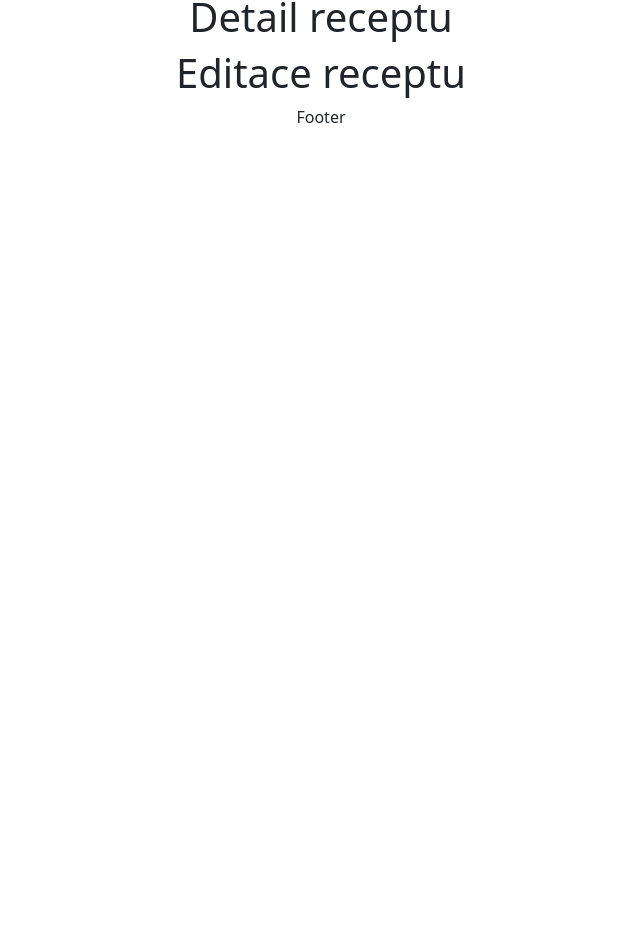
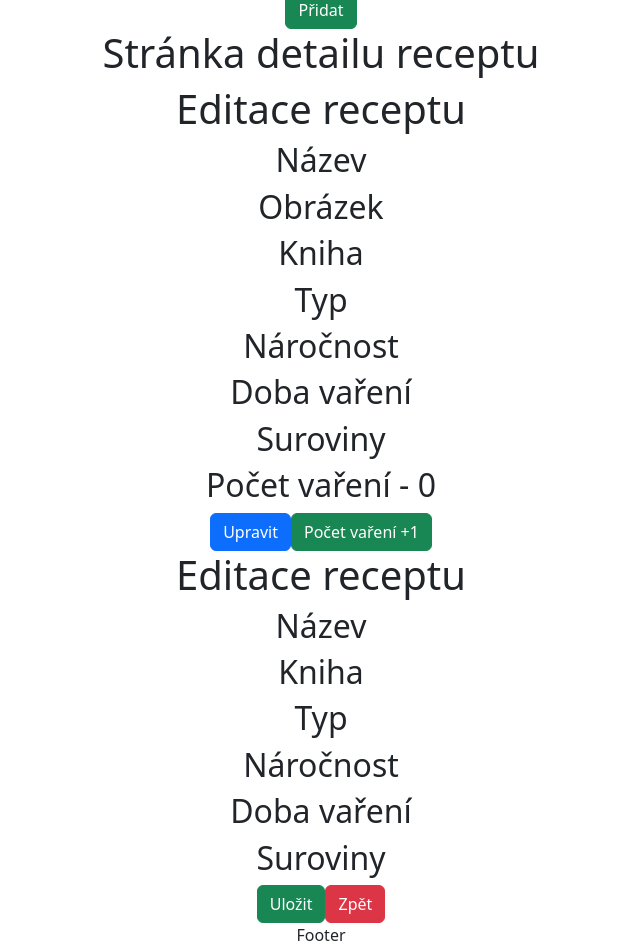
Before and after one commit to Eleps25/M-recepty, a React (Vite) app: page / in a window 1280 px wide. Shown: the part 2549-3501 px from the top of the page, without its empty margins (319-959 px from the left). Before the commit the page ends 2710 px from the top, so only its background shows below. Built offline with nearby package versions, Linux system fonts and the light colour scheme.

Commit message:
recipe detail page base structure

```diff
--- a/src/App.tsx
+++ b/src/App.tsx
@@ -2,9 +2,7 @@ import "./App.css";
 import Footer from "./components/Footer/Footer";
 import Header from "./components/Header/Header";
 import Home from "./components/Home/Home";
-import RecipeDetail from "./components/RecipeDetail/RecipeDetail";
 import RecipeDetailPage from "./components/RecipeDetailPage/RecipeDetailPage";
-import RecipeEdit from "./components/RecipeEdit/RecipeEdit";
 import RecipeList from "./components/RecipeList/RecipeList";
 
 function App() {
@@ -14,8 +12,6 @@ function App() {
       <Home />
       <RecipeList />
       <RecipeDetailPage />
-      <RecipeDetail />
-      <RecipeEdit />
       <Footer />
     </>
   );
--- a/src/components/RecipeAddForm/RecipeAddForm.tsx
+++ b/src/components/RecipeAddForm/RecipeAddForm.tsx
@@ -6,9 +6,11 @@ export default function RecipeAddForm() {
       <h1>Fromulář přidání nového receptu</h1>
       <h2>Název</h2>
       <h2>Kniha</h2>
+      <h2>Stránka</h2>
       <h2>Typ</h2>
       <h2>Náročnost</h2>
       <h2>Doba vaření</h2>
+      <h2>Suroviny</h2>
       <Button variant="success">Přidat</Button>
     </div>
   )
--- a/src/components/RecipeDetail/RecipeDetail.tsx
+++ b/src/components/RecipeDetail/RecipeDetail.tsx
@@ -1,3 +1,27 @@
+import { useState } from "react";
+
+import Button from "react-bootstrap/Button";
+
 export default function RecipeDetail() {
-  return <h1>Detail receptu</h1>;
+  const [cookedNumber, setCookedNumber] = useState(0);
+  return (
+    <div>
+      <h1>Editace receptu</h1>
+      <h2>Název</h2>
+      <h2>Obrázek</h2>
+      <h2>Kniha</h2>
+      <h2>Typ</h2>
+      <h2>Náročnost</h2>
+      <h2>Doba vaření</h2>
+      <h2>Suroviny</h2>
+      <h2>Počet vaření - {cookedNumber}</h2>
+      <Button variant="primary">Upravit</Button>
+      <Button
+        variant="success"
+        onClick={() => setCookedNumber(cookedNumber + 1)}
+      >
+        Počet vaření +1
+      </Button>
+    </div>
+  );
 }
--- a/src/components/RecipeDetailPage/RecipeDetailPage.tsx
+++ b/src/components/RecipeDetailPage/RecipeDetailPage.tsx
@@ -1,3 +1,12 @@
+import RecipeDetail from "../RecipeDetail/RecipeDetail";
+import RecipeEdit from "../RecipeEdit/RecipeEdit";
+
 export default function RecipeDetailPage() {
-  return <h1>Stránka detailu receptu</h1>;
+  return (
+    <div>
+      <h1>Stránka detailu receptu</h1>
+      <RecipeDetail />
+      <RecipeEdit />
+    </div>
+  );
 }
--- a/src/components/RecipeEdit/RecipeEdit.tsx
+++ b/src/components/RecipeEdit/RecipeEdit.tsx
@@ -1,3 +1,17 @@
+import Button from "react-bootstrap/Button"
+
 export default function RecipeEdit() {
-  return <h1>Editace receptu</h1>;
+  return (
+    <div>
+      <h1>Editace receptu</h1>
+      <h2>Název</h2>
+      <h2>Kniha</h2>
+      <h2>Typ</h2>
+      <h2>Náročnost</h2>
+      <h2>Doba vaření</h2>
+      <h2>Suroviny</h2>
+      <Button variant="success">Uložit</Button>
+      <Button variant="danger">Zpět</Button>
+    </div>
+  );
 }
```
